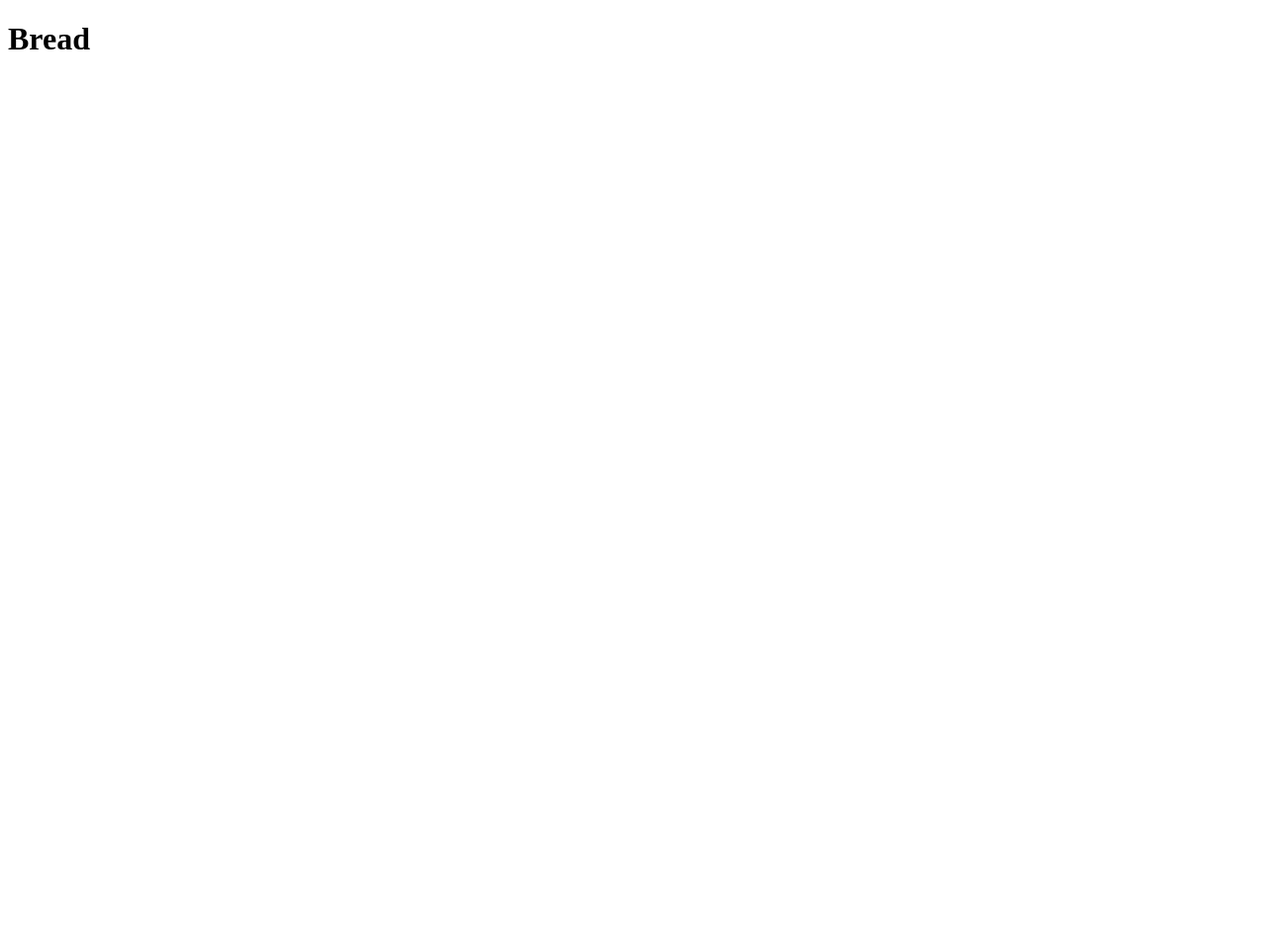
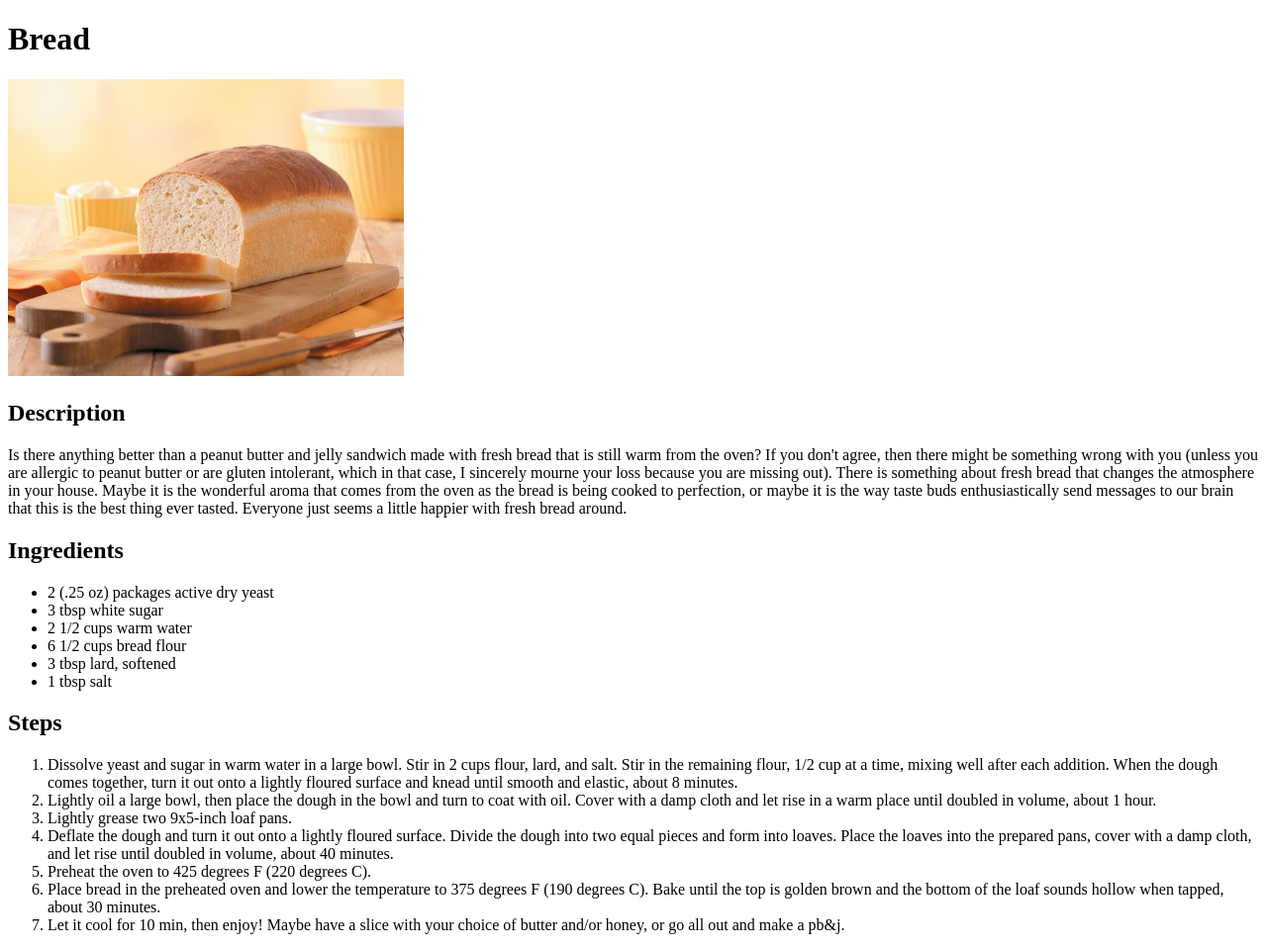
Before and after one commit to sbrown3212/odin-recipes, a plain HTML site: page odin-recipes/bread.html in a window 1280 px wide. Shown: the whole page at 99% size. Before the commit the page ends 800 px from the top, so only its background shows below. Drawn offline with Linux system fonts and the light colour scheme.

Commit message:
Add content to bread.html

```diff
--- a/odin-recipes/bread.html
+++ b/odin-recipes/bread.html
@@ -6,5 +6,27 @@
 </head>
 <body>
     <h1>Bread</h1>
+    <img src="../img/bread.jpeg" alt="Homemade Bread" height="300">
+    <h2>Description</h2>
+    <p>Is there anything better than a peanut butter and jelly sandwich made with fresh bread that is still warm from the oven? If you don't agree, then there might be something wrong with you (unless you are allergic to peanut butter or are gluten intolerant, which in that case, I sincerely mourne your loss because you are missing out). There is something about fresh bread that changes the atmosphere in your house. Maybe it is the wonderful aroma that comes from the oven as the bread is being cooked to perfection, or maybe it is the way taste buds enthusiastically send messages to our brain that this is the best thing ever tasted. Everyone just seems a little happier with fresh bread around.</p>
+    <h2>Ingredients</h2>
+    <ul>
+        <li>2 (.25 oz)  packages active dry yeast</li>
+        <li>3 tbsp white sugar</li>
+        <li>2 1/2 cups warm water</li>
+        <li>6 1/2 cups bread flour</li>
+        <li>3 tbsp lard, softened</li>
+        <li>1 tbsp salt</li>
+    </ul>
+    <h2>Steps</h2>
+    <ol>
+        <li>Dissolve yeast and sugar in warm water in a large bowl. Stir in 2 cups flour, lard, and salt. Stir in the remaining flour, 1/2 cup at a time, mixing well after each addition. When the dough comes together, turn it out onto a lightly floured surface and knead until smooth and elastic, about 8 minutes.</li>
+        <li>Lightly oil a large bowl, then place the dough in the bowl and turn to coat with oil. Cover with a damp cloth and let rise in a warm place until doubled in volume, about 1 hour.</li>
+        <li>Lightly grease two 9x5-inch loaf pans.</li>
+        <li>Deflate the dough and turn it out onto a lightly floured surface. Divide the dough into two equal pieces and form into loaves. Place the loaves into the prepared pans, cover with a damp cloth, and let rise until doubled in volume, about 40 minutes.</li>
+        <li>Preheat the oven to 425 degrees F (220 degrees C).</li>
+        <li>Place bread in the preheated oven and lower the temperature to 375 degrees F (190 degrees C). Bake until the top is golden brown and the bottom of the loaf sounds hollow when tapped, about 30 minutes.</li>
+        <li>Let it cool for 10 min, then enjoy! Maybe have a slice with your choice of butter and/or honey, or go all out and make a pb&amp;j.</li>
+    </ol>
 </body>
 </html>
```
Also changed, not shown: img/bread.jpeg (added).
